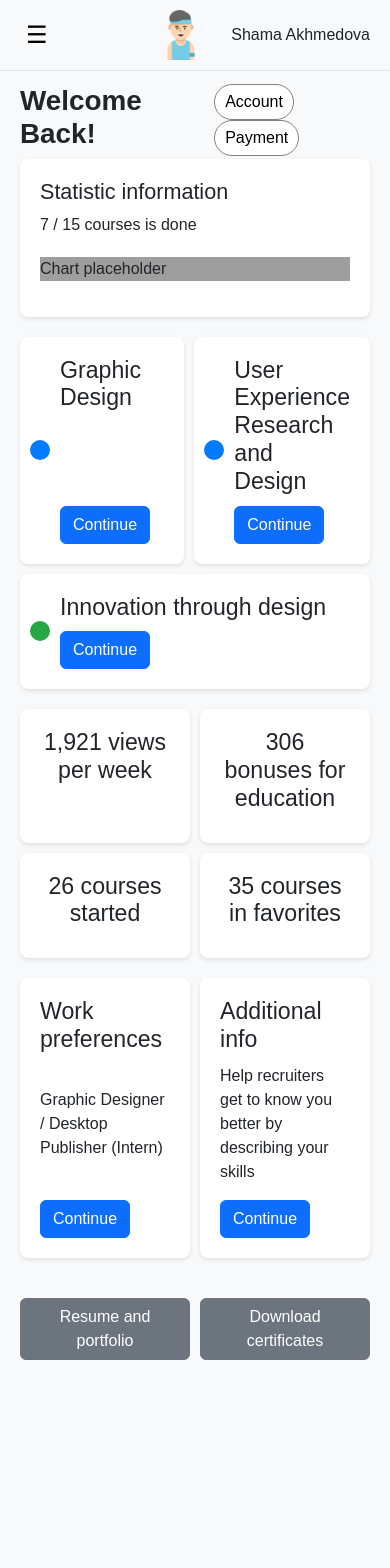
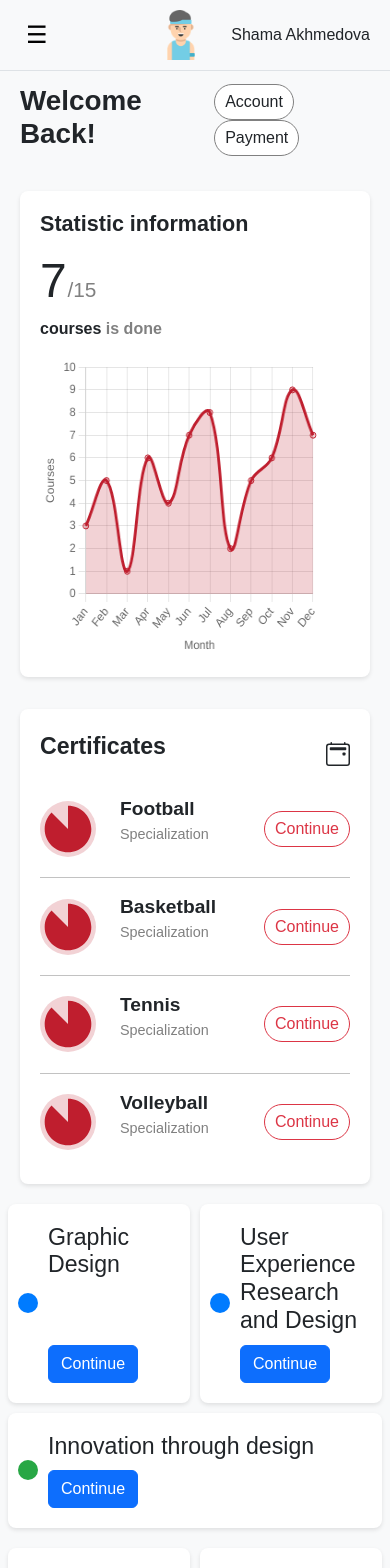
Before and after one commit to mody100000/Xfactor, a React (Vite) app: page /dashboard in a window 390 px wide. Shown: the top 1568 px of the page. Before the commit the page ends 1373 px from the top, so only its background shows below. Built offline with nearby package versions, Linux system fonts and the light colour scheme; grey boxes are pictures that could not be loaded.

Commit message:
make the dashboard responsive

```diff
--- a/package.json
+++ b/package.json
@@ -13,11 +13,13 @@
     "@fortawesome/fontawesome-free": "^6.5.2",
     "@reduxjs/toolkit": "^2.2.5",
     "bootstrap": "^5.3.3",
+    "chart.js": "^4.4.3",
     "clsx": "^2.1.1",
     "joi": "^17.13.1",
     "prop-types": "^15.8.1",
     "react": "^18.2.0",
     "react-bootstrap": "^2.10.2",
+    "react-chartjs-2": "^5.2.0",
     "react-dom": "^18.2.0",
     "react-icons": "^5.2.1",
     "react-redux": "^9.1.2",
--- a/src/components/Dashboard/MainContent/MainContent.jsx
+++ b/src/components/Dashboard/MainContent/MainContent.jsx
@@ -1,39 +1,45 @@
 import React from 'react';
 import styles from './MainContent.module.css';
-import Chart from './../common/Chart/Chart';
 import Card from './../common/Card/Card';
+import ChartComponent from '../common/Chart/ChartComponent/ChartComponent';
+import CertificateComponent from '../common/Chart/CertificateComponent/CertificateComponent';
 
 const MainContent = () => {
   return (
-    <div className={styles.mainContent}>
+    <div className={`${styles.mainContent} container-fluid`}>
       <div className='d-flex flex-row justify-content-between'>
-      <h1 className='fw-bold mb-2'>Welcome Back!</h1>
-      <div>
-      <button className={styles.account}>Account</button>
-        <button className={styles.payment}>Payment</button>
+        <h1 className='fw-bold mb-2'>Welcome Back!</h1>
+        <div>
+          <button className={`${styles.account} btn`}>Account</button>
+          <button className={`${styles.payment} btn`}>Payment</button>
+        </div>
       </div>
+      <div className={`${styles.statisticInfo} row`}>
+        <div className="col-md-6">
+          <ChartComponent />
+        </div>
+        <div className="col-md-6">
+          <CertificateComponent />
+        </div>
       </div>
-      <div className={styles.statisticInfo}>
-        <Chart />
+      <div className={`${styles.certificates} row`}>
+        <Card title="Graphic Design" type="specialization" className="col-md-6 col-lg-3" />
+        <Card title="User Experience Research and Design" type="specialization" className="col-md-6 col-lg-3" />
+        <Card title="Innovation through design" type="course" className="col-md-6 col-lg-3" />
       </div>
-      <div className={styles.certificates}>
-        <Card title="Graphic Design" type="specialization" />
-        <Card title="User Experience Research and Design" type="specialization" />
-        <Card title="Innovation through design" type="course" />
+      <div className={`${styles.statistics} row`}>
+        <Card title="1,921 views per week" type="statistic" className="col-md-6 col-lg-3" />
+        <Card title="306 bonuses for education" type="statistic" className="col-md-6 col-lg-3" />
+        <Card title="26 courses started" type="statistic" className="col-md-6 col-lg-3" />
+        <Card title="35 courses in favorites" type="statistic" className="col-md-6 col-lg-3" />
       </div>
-      <div className={styles.statistics}>
-        <Card title="1,921 views per week" type="statistic" />
-        <Card title="306 bonuses for education" type="statistic" />
-        <Card title="26 courses started" type="statistic" />
-        <Card title="35 courses in favorites" type="statistic" />
+      <div className={`${styles.workPreferences} row`}>
+        <Card title="Work preferences" content="Graphic Designer / Desktop Publisher (Intern)" className="col-md-6 col-lg-3" />
+        <Card title="Additional info" content="Help recruiters get to know you better by describing your skills" className="col-md-6 col-lg-3" />
       </div>
-      <div className={styles.workPreferences}>
-        <Card title="Work preferences" content="Graphic Designer / Desktop Publisher (Intern)" />
-        <Card title="Additional info" content="Help recruiters get to know you better by describing your skills" />
-      </div>
-      <div className={styles.resume}>
-        <button className="btn btn-secondary">Resume and portfolio</button>
-        <button className="btn btn-secondary">Download certificates</button>
+      <div className={`${styles.resume} row`}>
+        <button className="btn btn-secondary col-md-6 col-lg-3">Resume and portfolio</button>
+        <button className="btn btn-secondary col-md-6 col-lg-3">Download certificates</button>
       </div>
     </div>
   );
--- a/src/components/Dashboard/MainContent/MainContent.module.css
+++ b/src/components/Dashboard/MainContent/MainContent.module.css
@@ -3,6 +3,7 @@
   padding: 13px 20px;
   display: flex;
   flex-direction: column;
+  overflow-y: auto;
 }
 
 .statisticInfo {
@@ -10,17 +11,10 @@
   margin-bottom: 20px;
 }
 
-  .certificates, .statistics, .workPreferences {
-    display: flex;
+.certificates, .statistics, .workPreferences, .resume {
   gap: 10px;
   margin-bottom: 20px;
-    flex-wrap: wrap;
-  }
-
-  .resume {
-    display: flex;
-    gap: 10px;
-    margin-top: 20px;
+  justify-content: center;
 }
 
 .account, .payment {
@@ -31,3 +25,7 @@
   cursor: pointer;
   border-radius: 25px;
 }
+
+.account:hover, .payment:hover {
+  background-color: rgba(207, 207, 207, 0.829);
+}
--- a/src/components/Dashboard/Sidebar/Sidebar.jsx
+++ b/src/components/Dashboard/Sidebar/Sidebar.jsx
@@ -32,11 +32,11 @@ const Sidebar = ({ isOpen, toggleSidebar }) => {
           <li className={styles.menuItem}> <IoIosHelpCircleOutline size={25} className="mx-2"/>  Help</li>
           <li className={styles.menuItem}> <CiSettings size={25} className="mx-2"/>  Settings</li>
         </ul>
+          <Link to="/" className={styles.logoutLink}>
         <button className={styles.logout}>
-          <Link to="/" className={styles.logoutLink}>
              <RiLogoutCircleLine size={22}  /> Log out
+        </button>
           </Link>
-        </button>
       </div>
     );
   };
--- a/src/components/Dashboard/Sidebar/Sidebar.module.css
+++ b/src/components/Dashboard/Sidebar/Sidebar.module.css
@@ -49,19 +49,26 @@
 
 .logout {
   margin-top: auto;
-  background-color: #ff4d4f;
+  background-color: rgb(191,30,46);
   color: white;
   border: none;
   padding: 10px;
   cursor: pointer;
   border-radius: 20px;
 }
-.logout:hover{
+/* .logout:hover,.logoutLink:hover{
   background-color: #ff4d50c9;
-}
+} */
 .logoutLink{
   text-decoration: none;
   color: white;
+  margin-top: auto;
+  background-color: rgb(191,30,46);
+  color: white;
+  border: none;
+  cursor: pointer;
+  text-align: center;
+  border-radius: 20px;
 }
 
 @media (min-width: 768px) {
--- a/src/components/Dashboard/Topbar/Topbar.jsx
+++ b/src/components/Dashboard/Topbar/Topbar.jsx
@@ -9,8 +9,6 @@ const TopBar = ({ toggleSidebar }) => {
         <div className={styles.userInfo}>
           <img src={user} alt="user image" className={styles.userImg} />
           <span>Shama Akhmedova</span>
-          {/* <button className={styles.account}>Account</button>
-          <button className={styles.payment}>Payment</button> */}
         </div>
       </div>
     );
--- /dev/null
+++ b/src/components/Dashboard/common/Chart/CertificateComponent/CertificateComponent.jsx
@@ -0,0 +1,38 @@
+import React from "react";
+import styles from "./CertificateComponent.module.css";
+import { BsCalendar2Event } from "react-icons/bs";
+import { MdOutlineIncompleteCircle } from "react-icons/md";
+
+const CertificateComponent = () => {
+  return (
+    <div className={`${styles.certificateContainer} container`}>
+      <div className="row justify-content-between align-items-center mb-3">
+        <div className="col-auto">
+          <p className="fw-bold fs-3">Certificates</p>
+        </div>
+        <div className="col-auto">
+          <BsCalendar2Event className={styles.headerIcon} />
+        </div>
+      </div>
+      {["Football", "Basketball", "Tennis", "Volleyball"].map((sport, index) => (
+        <React.Fragment key={index}>
+          <div className="row align-items-center mb-2">
+            <div className="col-auto">
+              <MdOutlineIncompleteCircle className={styles.icon} />
+            </div>
+            <div className="col">
+              <p className={styles.title}>{sport}</p>
+              <p className={styles.subtitle}>Specialization</p>
+            </div>
+            <div className="col-auto">
+              <button className={`${styles.continueButton} btn btn-outline-danger`}>Continue</button>
+            </div>
+          </div>
+          {index < 3 && <span className={styles.line}></span>}
+        </React.Fragment>
+      ))}
+    </div>
+  );
+};
+
+export default CertificateComponent;
--- /dev/null
+++ b/src/components/Dashboard/common/Chart/CertificateComponent/CertificateComponent.module.css
@@ -0,0 +1,42 @@
+.certificateContainer {
+  max-width: 600px;
+  padding: 20px;
+  background-color: #fff;
+  border-radius: 8px;
+  box-shadow: 0 2px 4px rgba(0, 0, 0, 0.1);
+}
+
+.headerIcon {
+  font-size: 1.5rem;
+}
+
+.icon {
+  font-size: 3.5rem;
+  color: #bf1e2e;
+  background-color: #f2d2d5;
+  border-radius: 50%;
+}
+
+.title {
+  font-size: 1.2rem;
+  margin-bottom: 0;
+  font-weight: bold;
+}
+
+.subtitle {
+  color: gray;
+  font-size: 0.9rem;
+}
+
+.line {
+  display: block;
+  height: 1.5px;
+  background-color: rgb(194, 194, 194);
+  width: 100%;
+  margin: 15px 0;
+}
+
+.continueButton {
+  padding: 5px 10px;
+  border-radius: 18px;
+}
--- a/src/components/Dashboard/common/Chart/Chart.jsx
+++ b/src/components/Dashboard/common/Chart/Chart.jsx
@@ -1,15 +1,18 @@
 import React from 'react';
 import styles from './Chart.module.css';
+import ChartComponent from './ChartComponent/ChartComponent';
 
 const Chart = () => {
   return (
     <div className={styles.chart}>
-      <h4>Statistic information</h4>
-      <p>7 / 15 courses is done</p>
+      <div>
       <div className={styles.chartGraph}>
-        {/* Add your chart library or custom chart implementation here */}
-        <p>Chart placeholder</p>
+        <ChartComponent/>
       </div>
+      </div>
+    <div>
+
+    </div>
     </div>
   );
 };
--- /dev/null
+++ b/src/components/Dashboard/common/Chart/ChartComponent/ChartComponent.jsx
@@ -0,0 +1,62 @@
+import React from 'react';
+import { Line } from 'react-chartjs-2';
+import 'chart.js/auto';
+import styles from './ChartComponent.module.css';
+
+const ChartComponent = () => {
+  const data = {
+    labels: ['Jan', 'Feb', 'Mar', 'Apr', 'May', 'Jun', 'Jul', 'Aug', 'Sep', 'Oct', 'Nov', 'Dec'],
+    datasets: [
+      {
+        label: 'Courses Completed',
+        data: [3, 5, 1, 6, 4, 7, 8, 2, 5, 6, 9, 7],
+        borderColor: '#BF1E2E',
+        backgroundColor: 'rgba(191,30,46, 0.2)',
+        fill: true,
+        tension: 0.4,
+      },
+    ],
+  };
+
+  const options = {
+    responsive: true,
+    maintainAspectRatio: false,
+    scales: {
+      x: {
+        title: {
+          display: true,
+          text: 'Month',
+        },
+      },
+      y: {
+        title: {
+          display: true,
+          text: 'Courses',
+        },
+        beginAtZero: true,
+        max: 10,
+      },
+    },
+    plugins: {
+      legend: {
+        display: false,
+      },
+    },
+  };
+
+  return (
+    <div className={`${styles.chartContainer} container`}>
+      <h4 className='fw-bold'>Statistic information</h4>
+      <div>
+        <span className={styles.courseComplet}>7</span>
+        <span className={styles.courseTotal}> /15 </span>
+        <p className={styles.courseTitle}> courses <span className={styles.courseDone}>is done</span></p>
+      </div>
+      <div className={`${styles.chartWrapper} row`}>
+        <Line data={data} options={options} />
+      </div>
+    </div>
+  );
+};
+
+export default ChartComponent;
--- /dev/null
+++ b/src/components/Dashboard/common/Chart/ChartComponent/ChartComponent.module.css
@@ -0,0 +1,39 @@
+.chartContainer {
+  width: 100%;
+  max-width: 600px;
+  padding: 20px;
+  background-color: #fff;
+  border-radius: 8px;
+  box-shadow: 0 2px 4px rgba(0, 0, 0, 0.1);
+}
+
+.chartWrapper {
+  position: relative;
+  width: 100%;
+  height: 300px;
+}
+
+.courseComplet {
+  font-size: 3rem;
+  margin-right: -5px;
+}
+
+.courseTotal {
+  color: gray;
+  font-size: 1.3rem;
+}
+
+.courseTitle {
+  font-weight: bold;
+}
+
+.courseDone {
+  color: gray;
+}
+
+@media (max-width: 768px) {
+  .chartContainer {
+    max-width: 400px;
+    margin: 2rem 0;
+  }
+}
```
Also changed, not shown: 1 other file (tests, documents, lock files or other folders). Lines whose indentation alone changed are shown as unchanged.
